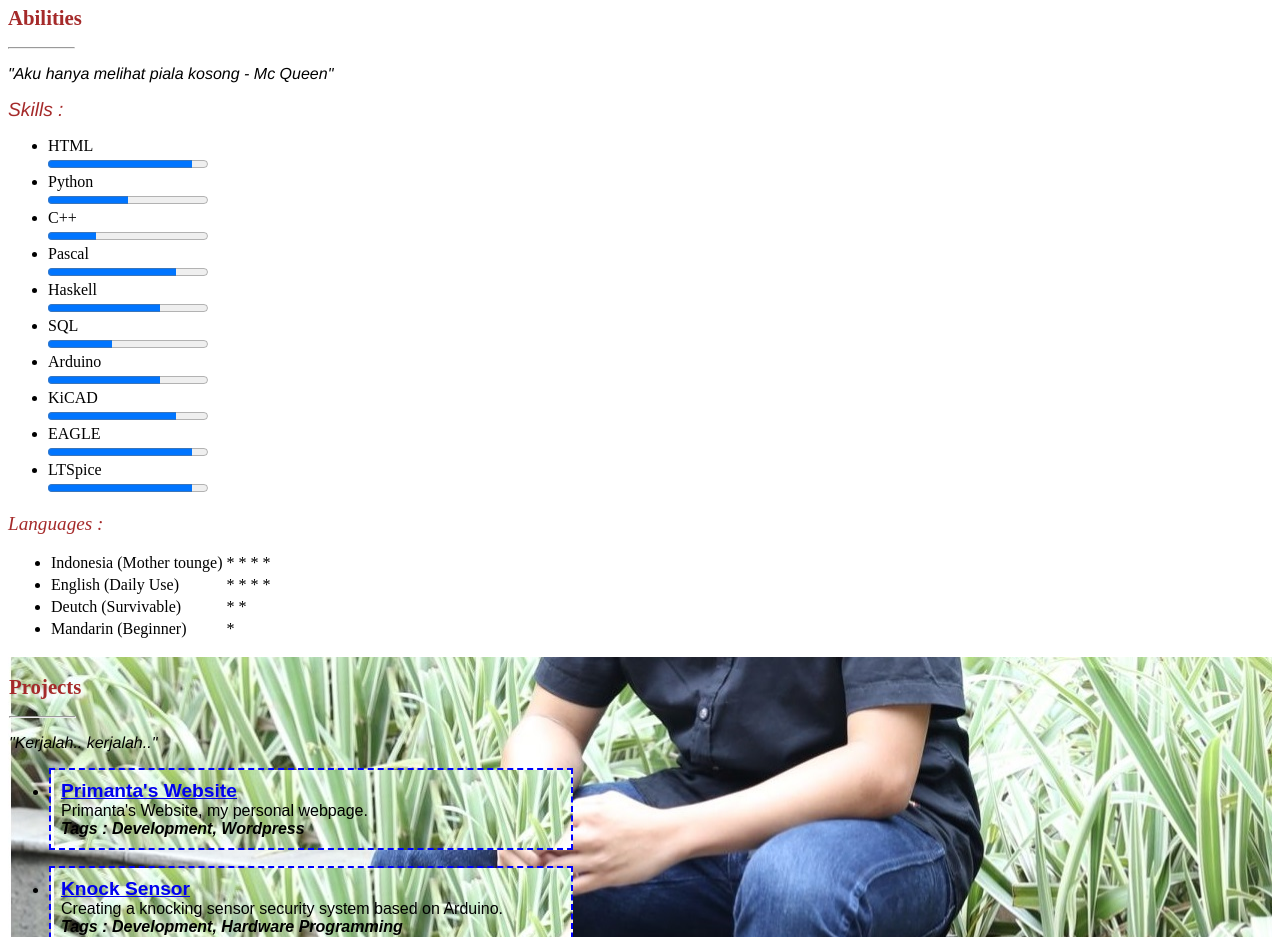
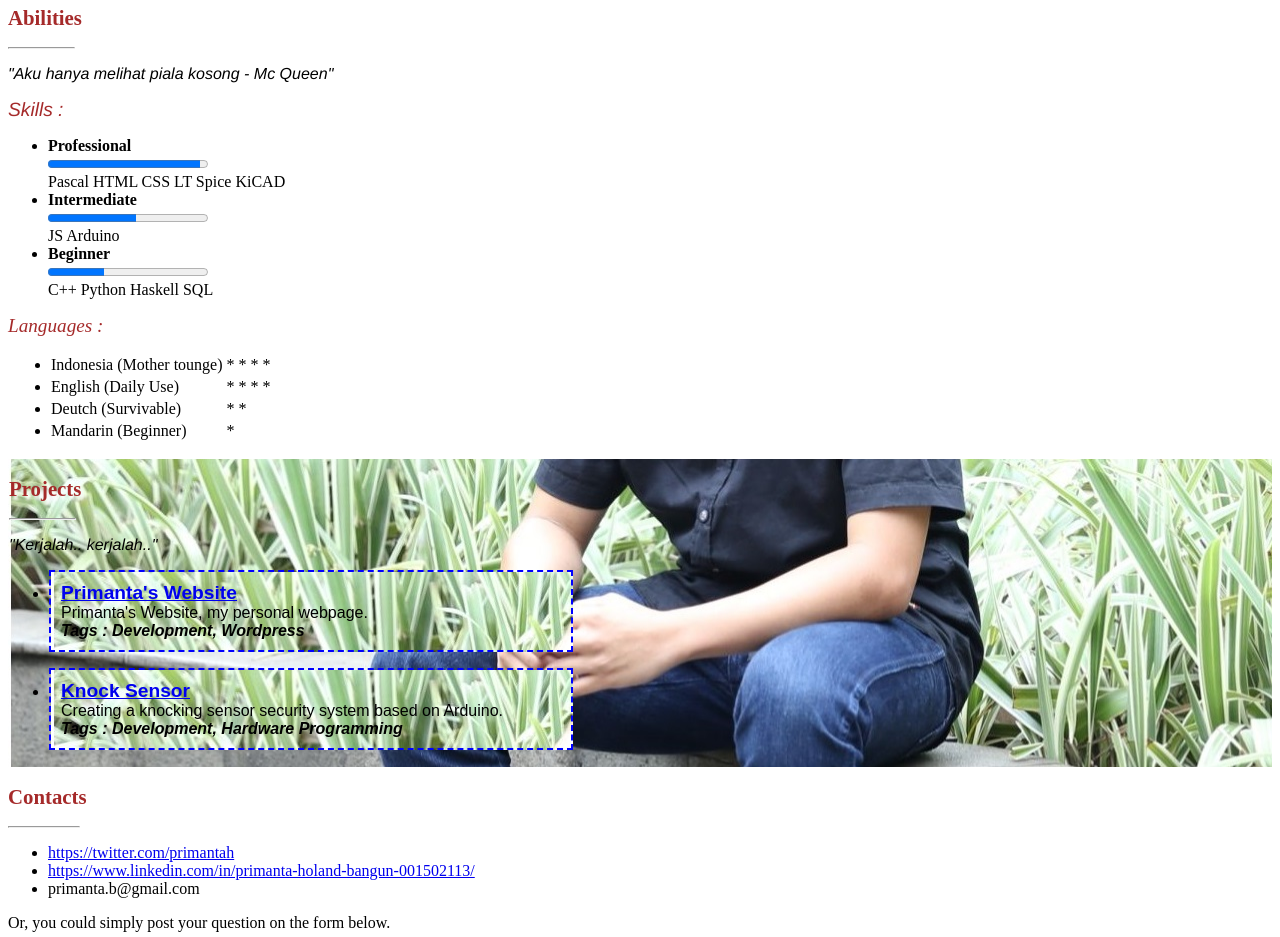
Before and after one commit to primantah/primantah.github.io, a plain HTML site: page index.html in a window 1280 px wide. Shown: the part 2020-2957 px from the top of the page. Drawn offline with Linux system fonts and the light colour scheme.

Commit message:
Update index.html

```diff
--- a/index.html
+++ b/index.html
@@ -33,7 +33,8 @@
                 <li><a href="#">ABILITIES</a></li>
                 <li><a href="#">PROJECTS</li>
                 <li><a href="#">CONTACTS</a></li>
-                <li><a href="#">EXTRAS</a></li> </i></big></big></span></br>
+                <li><a href="#">EXTRAS</a></li> </i></big></big></br>
+            </span>
         </ul>
     </nav>
     <!--END OF NAV-->
@@ -172,16 +173,20 @@
         <p class="sansserif">
             <big><i><span style="color:brown">Skills :</span></i></big></br>
             <ul>
-                <li>HTML</br><progress min="0" max="100" value="90"></progress></li>
-                <li>Python</br><progress min="0" max="100" value="50"></progress></li>
-                <li>C++</br><progress min="0" max="100" value="30"></progress></li>
-                <li>Pascal</br><progress min="0" max="100" value="80"></progress></li>
-                <li>Haskell</br><progress min="0" max="100" value="70"></progress></li>
-                <li>SQL</br><progress min="0" max="100" value="40"></progress></li>
-                <li>Arduino</br><progress min="0" max="100" value="70"></progress></li>
-                <li>KiCAD</br><progress min="0" max="100" value="80"></progress></li>
-                <li>EAGLE</br><progress min="0" max="100" value="90"></progress></li>
-                <li>LTSpice</br><progress min="0" max="100" value="90"></progress></li>
+                <li><b>Professional</b></br><progress min="0" max="100" value="95"></progress></li>
+                    <span>Pascal</span>
+                    <span>HTML</span>
+                    <span>CSS</span>
+                    <span>LT Spice</span>
+                    <span>KiCAD</span>
+                <li><b>Intermediate</b></br><progress min="0" max="100" value="55"></progress></li>
+                    <span>JS</span>
+                    <span>Arduino</span>
+                <li><b>Beginner</b></br><progress min="0" max="100" value="35"></progress></li>
+                    <span>C++</span>
+                    <span>Python</span>
+                    <span>Haskell</span>
+                    <span>SQL</span>
             </ul>
 
             <big><i><span style="color:brown ">Languages :</span></i></big></br>
```
